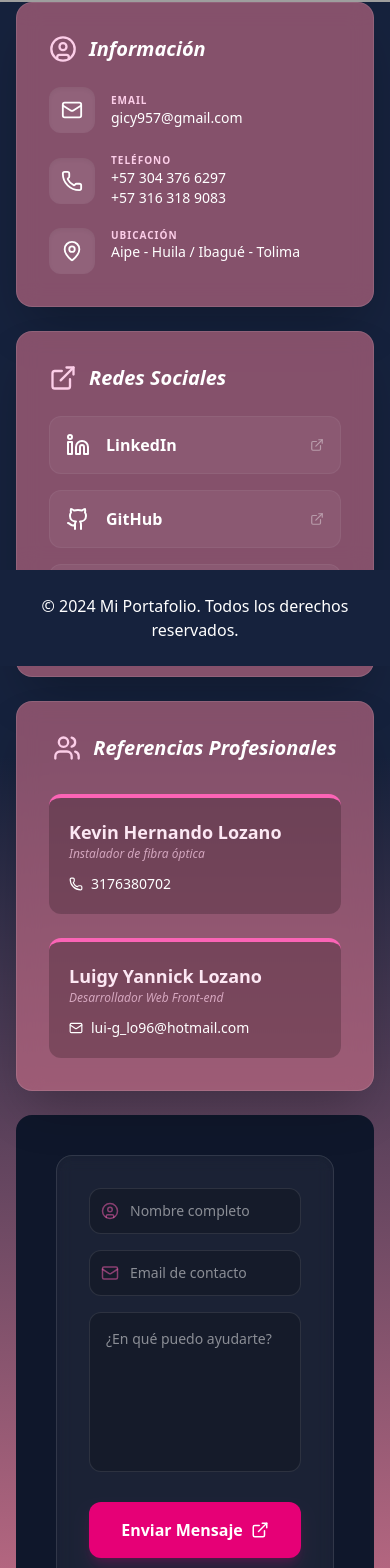
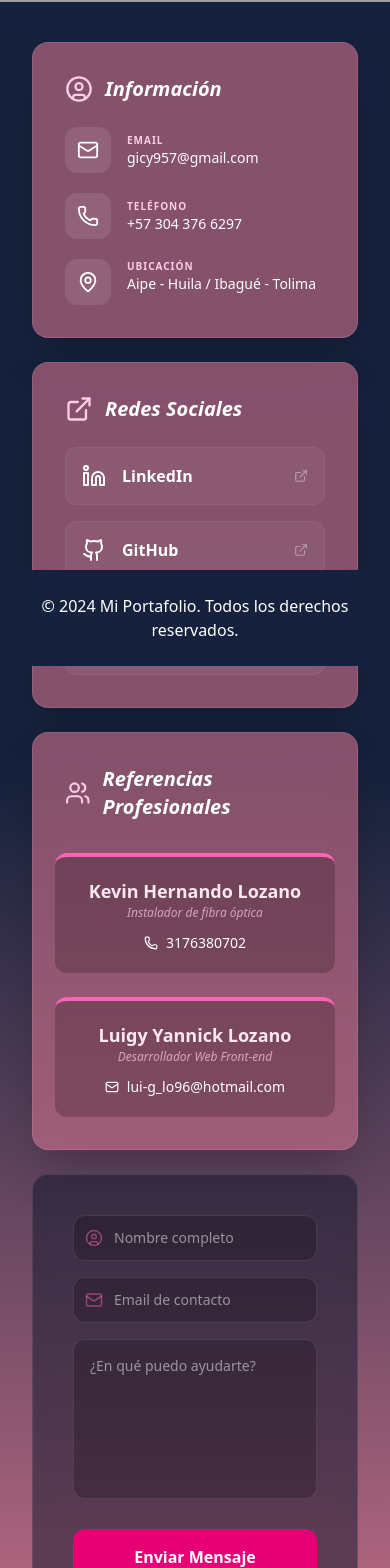
Before and after one commit to gicela-28/myPortafolio, a React (Vite) app: page /contact in a window 390 px wide. Shown: the part 178-1746 px from the top of the page. Built offline with nearby package versions, Linux system fonts and the light colour scheme; grey boxes are pictures that could not be loaded.

Commit message:
email configurado

```diff
--- a/src/Layout/LayoutPublic.jsx
+++ b/src/Layout/LayoutPublic.jsx
@@ -1,16 +1,17 @@
 import { Outlet } from "react-router-dom";
 import Header from "../Components/Header";
 import "../Layout/css/Layout.css";
-
+import { Toaster } from 'sonner';
 
 
 const LayoutPublic = () => {
 	// const imagenOptimizada = getOptimizedUrl(URL_CLOUDINARY_BASE);
 	return (
-		<div className="min-h-screen flex flex-col bg-gradient-to-b from-[#16223d] via-[#16223d] to-[#cd708a]">
+		<div className="min-h-screen flex flex-col bg-linear-to-b from-[#16223d] via-[#16223d] to-[#cd708a]">
 			<Header />
 
-			<main className="flex-grow relative pb-10">
+			<main className="grow relative pb-10">
+				<Toaster position="bottom-right" richColors />
 
 				<div className="relative z-10 mx-auto max-w-7xl px-4 pb-5">
 					<Outlet />
--- a/src/Pages/Contact.jsx
+++ b/src/Pages/Contact.jsx
@@ -1,189 +1,145 @@
-
 import { Mail, Phone, MapPin, Linkedin, Github, Users, ExternalLink, CircleUser } from "lucide-react";
 import { useState } from "react";
-import { motion } from "motion/react";
+import { toast } from 'sonner';
+import emailjs from '@emailjs/browser';
 
 const Contact = () => {
+	const [formData, setFormData] = useState({ name: "", email: "", message: "" });
+	const [isSending, setIsSending] = useState(false);
 
-	const fadeInVariant = {
-		hidden: { opacity: 0, y: 30 },
-		visible: (i) => ({
-			opacity: 1,
-			y: 0,
-			transition: {
-				delay: i * 0.2, // Las tarjetas aparecen una tras otra
-				duration: 0.6,
-				ease: "easeOut",
-			},
-		}),
-	};
-
-	// 1. El estado VA AQUÍ ADENTRO
-	const [formData, setFormData] = useState({ name: "", email: "", message: "" });
-
-	// 2. La función handleSubmit VA AQUÍ ADENTRO
-	// const handleSubmit = async (e) => {
-	// 	e.preventDefault();
-	// 	try {
-	// 		const response = await fetch("https://myportafolio-wi6u.onrender.com/api/contact", {
-	// 			method: "POST",
-	// 			headers: { "Content-Type": "application/json" },
-	// 			body: JSON.stringify(formData),
-	// 		});
-
-	// 		if (response.ok) {
-	// 			alert("¡Gracias! Tu mensaje ha sido guardado.");
-	// 			setFormData({ name: "", email: "", message: "" });
-	// 		}
-	// 	} catch {
-	// 		alert("Hubo un error al conectar con el servidor.");
-	// 	}
-	// };
-
-	const telefonoWA = "573043766297"; // Tu número principal
+	const telefonoWA = "573043766297";
 	const mensajeWA = encodeURIComponent("Hola Gicela, vi tu portafolio y me gustaría contactar contigo.");
-
-	// const emailDestino = "gicy957@gmail.com";
-	// const asuntoEmail = encodeURIComponent("Contacto desde tu portafolio - [Tu Nombre / Empresa]");
-
-	const [isSending, setIsSending] = useState(false);
 
 	const handleSubmit = async (e) => {
 		e.preventDefault();
 		setIsSending(true);
+		const toastId = toast.loading("Enviando mensaje...");
+
 		try {
-			// ... tu lógica de fetch ...
-			if (response.ok) {
-				// Aquí podrías usar una notificación flotante más elegante
-				toast.success("¡Mensaje enviado!");
-			}
+			const templateParams = {
+				from_name: formData.name,      // EmailJS espera from_name
+				to_name: "Gicela Lozano",     // Tu nombre como destinatario
+				from_email: formData.email,    // EmailJS espera from_email
+				message: formData.message,
+				reply_to: formData.email,       // Para que puedas responder
+			};
+
+			await emailjs.send(
+				'service_lsaqlbb',           // Service ID
+				'template_1m5pl3s',         // Template ID
+				templateParams,
+				{
+					publicKey: '6av7_x_NTwGT3mv4i'  // Public key - no como tercer parámetro
+				}
+			);
+
+			toast.success("¡Mensaje enviado! Te responderé pronto.", { id: toastId });
+			setFormData({ name: "", email: "", message: "" });
+		} catch (error) {
+			console.error("Error detallado de EmailJS:", error);
+			toast.error(`Error: ${error.text || "No se pudo enviar el correo"}`, { id: toastId });
 		} finally {
 			setIsSending(false);
 		}
 	};
 
+
+
 	return (
-		<div className="contact-container z-0 flex flex-col items-center md:p-10">
-			{/* Contenedor Flex Principal */}
+		<div className="contact-container z-0 flex flex-col items-center md:p-10 px-4 py-10">
 			<div className="flex w-full max-w-6xl flex-wrap justify-center gap-6">
-				{/* Tarjeta 1 */}
-				<section className="max-w-[500px] min-w-[300px] flex-1 rounded-2xl border border-white/10 bg-[#cd708a9c] p-8 text-white shadow-2xl backdrop-blur-md transition-all hover:scale-[1.02]">
+
+				{/* Tarjeta 1: Información */}
+				<section className="max-w-[500px] min-w-[300px] flex-1 rounded-2xl border border-white/10 bg-[#cd708a9c] p-8 text-white shadow-2xl backdrop-blur-md transition-all hover:scale-[1.01]">
 					<div className="mb-6 flex items-center gap-3">
 						<CircleUser className="text-pink-200" size={28} />
 						<h2 className="text-xl font-bold italic">Información</h2>
 					</div>
 					<div className="space-y-5">
 						<div className="flex items-center gap-4">
-							<div className="rounded-xl bg-white/10 p-3 shadow-inner">
-								<Mail size={22} />
-							</div>
+							<div className="rounded-xl bg-white/10 p-3"><Mail size={22} /></div>
 							<div>
 								<p className="text-[10px] font-black tracking-widest text-pink-200 uppercase">Email</p>
 								<p className="text-sm font-medium">gicy957@gmail.com</p>
 							</div>
 						</div>
 						<div className="flex items-center gap-4">
-							<div className="rounded-xl bg-white/10 p-3 shadow-inner">
-								<Phone size={22} />
-							</div>
+							<div className="rounded-xl bg-white/10 p-3"><Phone size={22} /></div>
 							<div>
 								<p className="text-[10px] font-black tracking-widest text-pink-200 uppercase">Teléfono</p>
 								<p className="text-sm font-medium">+57 304 376 6297</p>
-								<p className="text-sm font-medium">+57 316 318 9083</p>
 							</div>
 						</div>
-
 						<div className="flex items-start gap-4">
-							<div className="rounded-xl bg-white/10 p-3 shadow-inner">
-								<MapPin size={22} />
-							</div>
+							<div className="rounded-xl bg-white/10 p-3"><MapPin size={22} /></div>
 							<div>
 								<p className="text-[10px] font-black tracking-widest text-pink-200 uppercase">Ubicación</p>
-								<p className="text-sm leading-tight font-medium">Aipe - Huila / Ibagué - Tolima</p>
+								<p className="text-sm font-medium">Aipe - Huila / Ibagué - Tolima</p>
 							</div>
 						</div>
 					</div>
 				</section>
 
-
-				{/* Tarjeta 2*/}
-
-
-
-				<section className="max-w-[500px] min-w-[300px] flex-1 rounded-2xl border border-white/10 bg-[#cd708a9c] p-8 text-white shadow-2xl backdrop-blur-md transition-all hover:scale-[1.02]">
+				{/* Tarjeta 2: Redes Sociales */}
+				<section className="max-w-[500px] min-w-[300px] flex-1 rounded-2xl border border-white/10 bg-[#cd708a9c] p-8 text-white shadow-2xl backdrop-blur-md transition-all hover:scale-[1.01]">
 					<div className="mb-6 flex items-center gap-3">
 						<ExternalLink className="text-pink-200" size={28} />
 						<h2 className="text-xl font-bold italic">Redes Sociales</h2>
 					</div>
 					<div className="flex flex-col gap-4">
-						<a href="www.linkedin.com/in/gicela-lozano" className="group flex items-center justify-between rounded-xl border border-white/5 bg-white/5 p-4 transition-colors hover:bg-white/10">
+						<a href="https://www.linkedin.com/in/gicela-lozano" target="_blank" rel="noreferrer" className="group flex items-center justify-between rounded-xl border border-white/5 bg-white/5 p-4 transition-colors hover:bg-white/10">
 							<div className="flex items-center gap-4">
-								<Linkedin size={24} className="transition-colors group-hover:text-blue-400" />
+								<Linkedin size={24} className="group-hover:text-blue-400 transition-colors" />
 								<span className="font-semibold">LinkedIn</span>
 							</div>
-							<ExternalLink size={14} className="opacity-40 group-hover:opacity-100" />
+							<ExternalLink size={14} className="opacity-40" />
 						</a>
-						<a href="https://github.com/gicela-28/myPortafolio.git" className="group flex items-center justify-between rounded-xl border border-white/5 bg-white/5 p-4 transition-colors hover:bg-white/10">
+						<a href="https://github.com/gicela-28" target="_blank" rel="noreferrer" className="group flex items-center justify-between rounded-xl border border-white/5 bg-white/5 p-4 transition-colors hover:bg-white/10">
 							<div className="flex items-center gap-4">
-								<Github size={24} className="transition-colors group-hover:text-gray-400" />
+								<Github size={24} className="group-hover:text-gray-400 transition-colors" />
 								<span className="font-semibold">GitHub</span>
 							</div>
-							<ExternalLink size={14} className="opacity-40 group-hover:opacity-100" />
+							<ExternalLink size={14} className="opacity-40" />
 						</a>
-						<a
-							href={`https://wa.me/${telefonoWA}?text=${mensajeWA}`}
-							target="_blank"
-							rel="noopener noreferrer"
-							className="flex items-center gap-4 group cursor-pointer rounded-xl border border-white/5 bg-white/5 p-4 transition-colors hover:bg-white/10"
-						>
-							{/* AÑADE LA CLASE 'animate-pulso-icono' AQUÍ */}
-							<div className="rounded-xl bg-green-500/20 p-3 shadow-inner group-hover:bg-green-500/40 transition-colors animate-pulso-icono">
+						<a href={`https://wa.me/${telefonoWA}?text=${mensajeWA}`} target="_blank" rel="noopener noreferrer" className="flex items-center gap-4 group cursor-pointer rounded-xl border border-white/5 bg-white/5 p-4 transition-colors hover:bg-white/10">
+							<div className="rounded-xl bg-green-500/20 p-3 animate-pulso-icono">
 								<svg className="w-[22px] h-[22px] fill-green-400" viewBox="0 0 24 24">
 									<path d="M.057 24l1.687-6.163c-1.041-1.804-1.588-3.849-1.587-5.946.003-6.556 5.338-11.891 11.893-11.891 3.181.001 6.167 1.24 8.413 3.488 2.245 2.248 3.481 5.236 3.48 8.414-.003 6.557-5.338 11.892-11.893 11.892-1.99-.001-3.951-.5-5.688-1.448l-6.305 1.654zm6.597-3.807c1.676.995 3.276 1.591 5.392 1.592 5.448 0 9.886-4.438 9.889-9.886.002-5.462-4.415-9.89-9.881-9.892-5.452 0-9.887 4.438-9.89 9.886-.001 2.125.593 3.457 1.574 5.111l-.973 3.548 3.61-.947z" />
 								</svg>
 							</div>
 							<div>
 								<p className="text-[10px] font-black tracking-widest text-green-300 uppercase">WhatsApp</p>
-								<p className="text-sm font-medium group-hover:text-green-300 transition-colors">Chat Directo</p>
+								<p className="text-sm font-medium">Chat Directo</p>
 							</div>
 						</a>
 					</div>
 				</section>
 
-
-				{/* Tarjeta 3: Referencias (Ocupa todo el ancho abajo) */}
+				{/* Tarjeta 3: Referencias */}
 				<section className="w-full rounded-2xl border border-white/10 bg-[#cd708a9c] p-8 text-white shadow-2xl backdrop-blur-md">
 					<div className="mb-8 flex items-center justify-center gap-3">
 						<Users className="text-pink-200" size={28} />
 						<h2 className="text-xl font-bold italic">Referencias Profesionales</h2>
 					</div>
 					<div className="flex flex-wrap justify-center gap-6">
-						<div className="min-w-[280px] flex-1 rounded-xl border-t-4 border-pink-400 bg-black/20 p-5">
+						<div className="min-w-[280px] flex-1 rounded-xl border-t-4 border-pink-400 bg-black/20 p-5 text-center">
 							<p className="text-lg font-bold text-pink-100">Kevin Hernando Lozano</p>
-							<p className="mb-3 text-xs text-pink-200/70 italic">Instalador de fibra óptica</p>
-							<div className="flex items-center gap-2 text-sm">
-								<Phone size={14} /> 3176380702
-							</div>
+							<p className="mb-3 text-xs text-pink-200/70 italic text-center">Instalador de fibra óptica</p>
+							<div className="flex items-center justify-center gap-2 text-sm"><Phone size={14} /> 3176380702</div>
 						</div>
-						<div className="min-w-[280px] flex-1 rounded-xl border-t-4 border-pink-400 bg-black/20 p-5">
+						<div className="min-w-[280px] flex-1 rounded-xl border-t-4 border-pink-400 bg-black/20 p-5 text-center">
 							<p className="text-lg font-bold text-pink-100">Luigy Yannick Lozano</p>
-							<p className="mb-3 text-xs text-pink-200/70 italic">Desarrollador Web Front-end</p>
-							<div className="flex items-center gap-2 text-sm">
-								<Mail size={14} /> lui-g_lo96@hotmail.com
-							</div>
+							<p className="mb-3 text-xs text-pink-200/70 italic text-center">Desarrollador Web Front-end</p>
+							<div className="flex items-center justify-center gap-2 text-sm"><Mail size={14} /> lui-g_lo96@hotmail.com</div>
 						</div>
 					</div>
 				</section>
 
-				{/* formulario de contacto */}
-
-
-				<section className="w-full rounded-2xl bg-slate-900 p-10 text-white">
-
-					<div className="flex-1">
-						<form onSubmit={handleSubmit} className="flex flex-col gap-6 bg-white/5 p-8 rounded-2xl border border-white/10 backdrop-blur-sm shadow-inner">
+				{/* Formulario de Contacto */}
+				<section className="w-full rounded-2xl bg-slate-900/50 p-10 text-white border border-white/10 backdrop-blur-sm">
+					<div className="max-w-3xl mx-auto">
+						<form onSubmit={handleSubmit} className="flex flex-col gap-6">
 							<div className="space-y-4">
-								{/* Campo Nombre */}
 								<div className="relative group">
 									<span className="absolute left-3 top-1/2 -translate-y-1/2 text-pink-400/50 group-focus-within:text-pink-400 transition-colors">
 										<CircleUser size={18} />
@@ -193,12 +149,10 @@ const Contact = () => {
 										placeholder="Nombre completo"
 										value={formData.name}
 										onChange={(e) => setFormData({ ...formData, name: e.target.value })}
-										className="w-full pl-10 pr-4 py-3 rounded-xl border border-white/10 bg-black/20 outline-none focus:border-pink-500/50 focus:ring-2 focus:ring-pink-500/20 transition-all text-sm"
+										className="w-full pl-10 pr-4 py-3 rounded-xl border border-white/10 bg-black/20 outline-none focus:border-pink-500/50 transition-all text-sm"
 										required
 									/>
 								</div>
-
-								{/* Campo Email */}
 								<div className="relative group">
 									<span className="absolute left-3 top-1/2 -translate-y-1/2 text-pink-400/50 group-focus-within:text-pink-400 transition-colors">
 										<Mail size={18} />
@@ -208,29 +162,27 @@ const Contact = () => {
 										placeholder="Email de contacto"
 										value={formData.email}
 										onChange={(e) => setFormData({ ...formData, email: e.target.value })}
-										className="w-full pl-10 pr-4 py-3 rounded-xl border border-white/10 bg-black/20 outline-none focus:border-pink-500/50 focus:ring-2 focus:ring-pink-500/20 transition-all text-sm"
+										className="w-full pl-10 pr-4 py-3 rounded-xl border border-white/10 bg-black/20 outline-none focus:border-pink-500/50 transition-all text-sm"
 										required
 									/>
 								</div>
-
-								{/* Campo Mensaje */}
 								<textarea
 									placeholder="¿En qué puedo ayudarte?"
 									value={formData.message}
 									onChange={(e) => setFormData({ ...formData, message: e.target.value })}
-									className="w-full h-40 p-4 rounded-xl border border-white/10 bg-black/20 outline-none focus:border-pink-500/50 focus:ring-2 focus:ring-pink-500/20 transition-all text-sm resize-none"
+									className="w-full h-40 p-4 rounded-xl border border-white/10 bg-black/20 outline-none focus:border-pink-500/50 transition-all text-sm resize-none"
 									required
 								></textarea>
 							</div>
-
 							<button
 								type="submit"
-								className="group relative overflow-hidden rounded-xl bg-pink-600 px-8 py-4 font-bold text-white transition-all hover:bg-pink-500 active:scale-95 shadow-lg shadow-pink-600/20"
+								disabled={isSending}
+								className={`rounded-xl p-4 font-bold transition-all ${isSending
+									? 'bg-gray-600 opacity-70 cursor-not-allowed'
+									: 'bg-pink-600 hover:bg-pink-500 text-white active:scale-[0.98]'
+									}`}
 							>
-								<span className="relative z-10 flex items-center justify-center gap-2">
-									Enviar Mensaje <ExternalLink size={18} />
-								</span>
-								<div className="absolute inset-0 -z-0 bg-gradient-to-r from-pink-400 to-pink-600 opacity-0 group-hover:opacity-100 transition-opacity" />
+								{isSending ? "Enviando..." : "Enviar Mensaje"}
 							</button>
 						</form>
 					</div>
```
